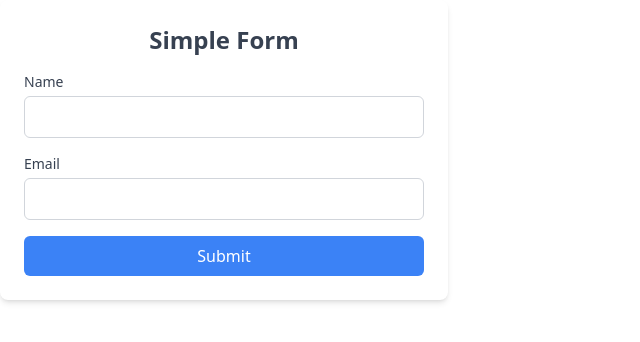
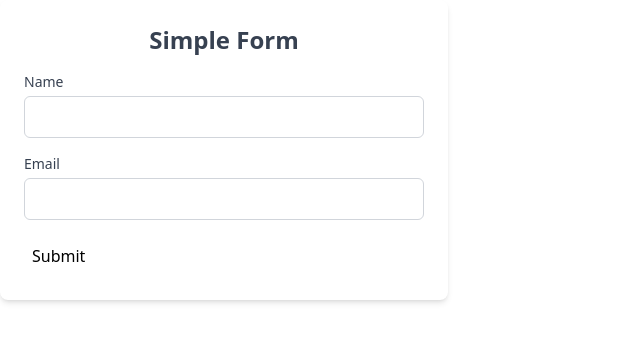
Before and after one commit to Mojakun/try-react19, a Next.js app: page /form-basic in a window 1280 px wide. Shown: the top 342 px of the page, without its empty margins (0-640 px from the left). Built offline with nearby package versions, Linux system fonts and the light colour scheme.

Commit message:
fix form-basic

```diff
--- a/app/form-basic/page.tsx
+++ b/app/form-basic/page.tsx
@@ -1,6 +1,7 @@
 "use client";
 
 import Container from "@/components/Container";
+import { SubmitButton } from "@/components/SubmitButton";
 
 export default function SimpleForm() {
   async function handleSubmit(formData: FormData) {
@@ -36,12 +37,7 @@ export default function SimpleForm() {
             className="w-full border border-gray-300 rounded-md p-2 focus:ring-2 focus:ring-blue-500 focus:outline-none"
           />
         </div>
-        <button
-          type="submit"
-          className="w-full bg-blue-500 text-white p-2 rounded-md hover:bg-blue-600 transition"
-        >
-          Submit
-        </button>
+        <SubmitButton />
       </form>
     </Container>
   );
```
